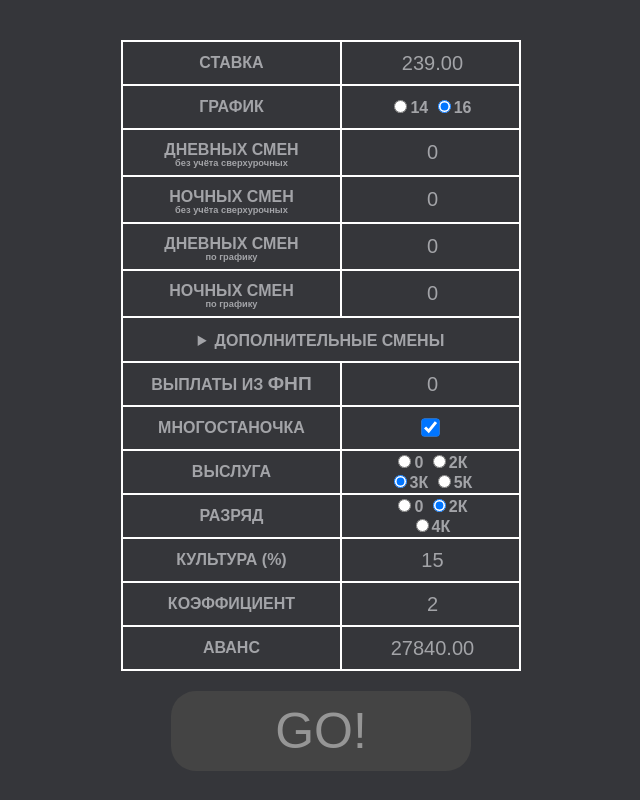
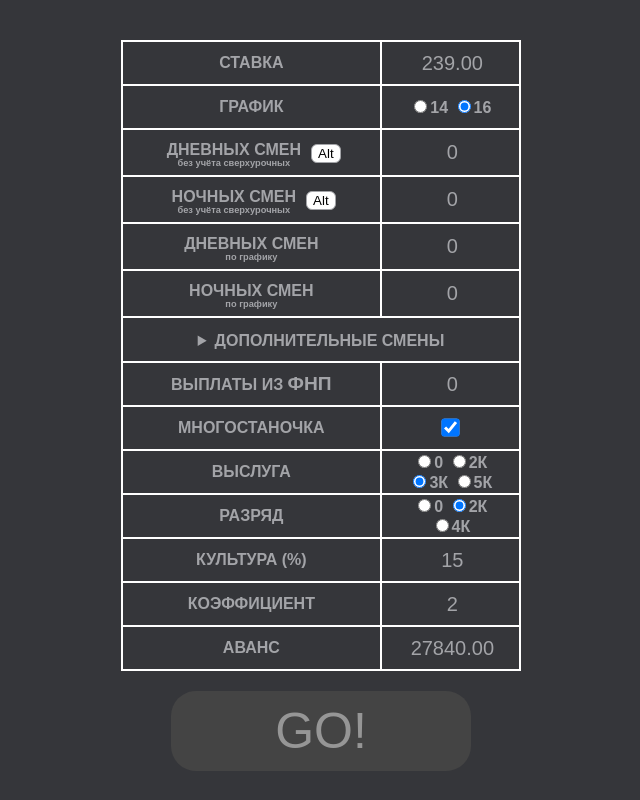
Before and after one commit to IuriiNikitin/RCalc, a plain HTML site: page index.html in a window 1280 px wide. Shown: the whole page, without its empty margins (319-959 px from the left). Drawn offline with Linux system fonts and the light colour scheme.

Commit message:
add sw register and alt button in html

```diff
--- a/index.html
+++ b/index.html
@@ -23,11 +23,37 @@
 <tr><td class="left">ГРАФИК</td>        <td  class="right"><input name="sch" value="14" type="radio">14
                                                                 <input name="sch" value="16" type="radio" checked>16
                                                             </td></tr>
-<tr><td class="left small">ДНЕВНЫХ СМЕН<br><small><small><small>без учёта сверхурочных</small></small></small></td><td  class="right"><input class="zero" id="md" type="number" value="0"></td></tr>
-<tr class="night"><td class="left small">НОЧНЫХ СМЕН<br><small><small><small>без учёта сверхурочных</small></small></small></td><td  class="right"><input class="zero" id="nd" type="number" value="0"></td></tr>
-<tr><td class="left small">ДНЕВНЫХ СМЕН<br><small><small><small>по графику</small></small></small></td><td  class="right"><input id="mdg" type="number" value="0"></td></tr>
-<tr class="night"><td class="left small">НОЧНЫХ СМЕН<br><small><small><small>по графику</small></small></small></td><td  class="right"><input id="ndg" type="number" value="0"></td></tr>
-</table>
+<tr>
+    <td class="left small">
+        <div class="text_and_button">
+            <div class="text">ДНЕВНЫХ СМЕН<br><small><small><small>без учёта сверхурочных</small></small></small></div>
+            <button class="alt">Alt</button>
+        </div>
+    </td>
+    <td class="right"><input class="zero" id="md" type="number" value="0"></td>
+    </tr>
+    <tr class="night">
+
+        <td class="left small">
+            <div class="text_and_button">
+                <div class="text">НОЧНЫХ СМЕН<br><small><small><small>без учёта сверхурочных</small></small></small>
+                </div>
+                <button class="alt">Alt</button>
+            </div>
+
+        </td>
+
+        <td class="right"><input class="zero" id="nd" type="number" value="0"></td>
+    </tr>
+    <tr>
+        <td class="left small">ДНЕВНЫХ СМЕН<br><small><small><small>по графику</small></small></small></td>
+        <td class="right"><input id="mdg" type="number" value="0"></td>
+    </tr>
+    <tr class="night">
+        <td class="left small">НОЧНЫХ СМЕН<br><small><small><small>по графику</small></small></small></td>
+        <td class="right"><input id="ndg" type="number" value="0"></td>
+    </tr>
+    </table>
 
 <details>
 
@@ -79,9 +105,10 @@
         script.async = false;
         document.body.append(script);
     }
-    loadScript("calc.js");
-    loadScript("table.js");
-    loadScript("technical.js");
+    loadScript("script/calc.js");
+    loadScript("script/table.js");
+    loadScript("script/technical.js");
+
 </script>
 </body>
 </html>
--- /dev/null
+++ b/script/app.js
@@ -0,0 +1,5 @@
+if(navigator.serviceWorker) {
+    navigator.serviceWorker.register("script/sw.js")
+    .then(() => console.log("ServiceWorker успешно зарегестрирован"))
+    .catch(() => console.log("Ошибка регистрации ServiceWorker"));
+}
--- a/style.css
+++ b/style.css
@@ -43,7 +43,7 @@ tr {
     border: 2px solid #FFFFFF;
 }
 .left {
-  width: 55%;
+  width: 65%;
   padding-left: 10px;
   padding-right: 10px;
 }
@@ -141,3 +141,17 @@ input[type="number"]:focus {
   animation: spoiler 1s;
   animation-fill-mode: forwards;
 }
+.alt {
+display: inline-block;
+position: absolute;
+margin-left: 10px;
+border-radius: 6px;
+border: 1px solid #A3A4A8;
+background-color:white;
+}
+.text {
+  display: inline-block;
+}
+.text_and_button {
+  margin-right: 35px;
+}
```
Also changed, not shown: script/sw.js (added, +9 -0 lines), script/calc.js (renamed from calc.js), script/table.js (renamed from table.js), script/technical.js (renamed from technical.js), 2 other files.
